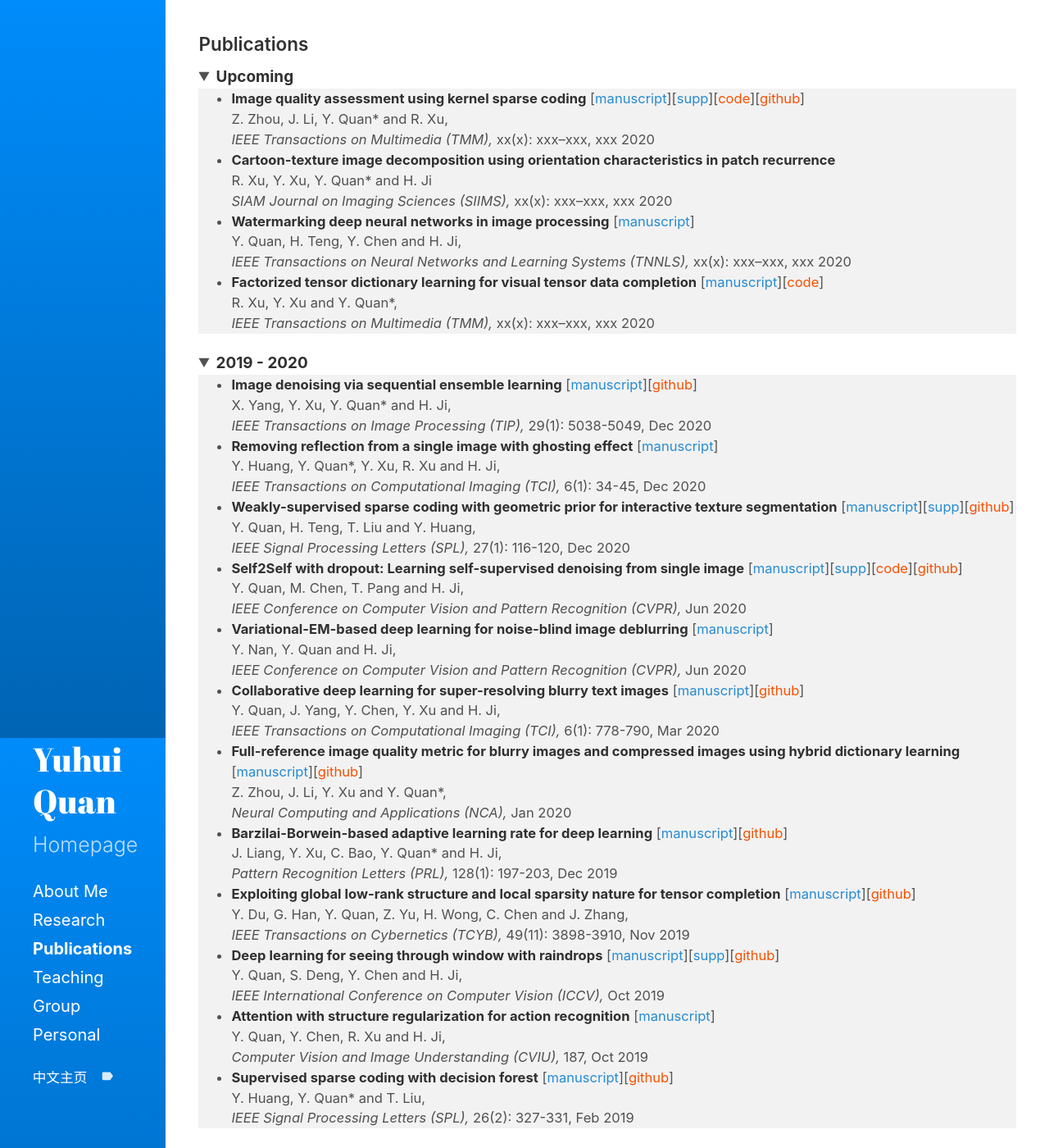
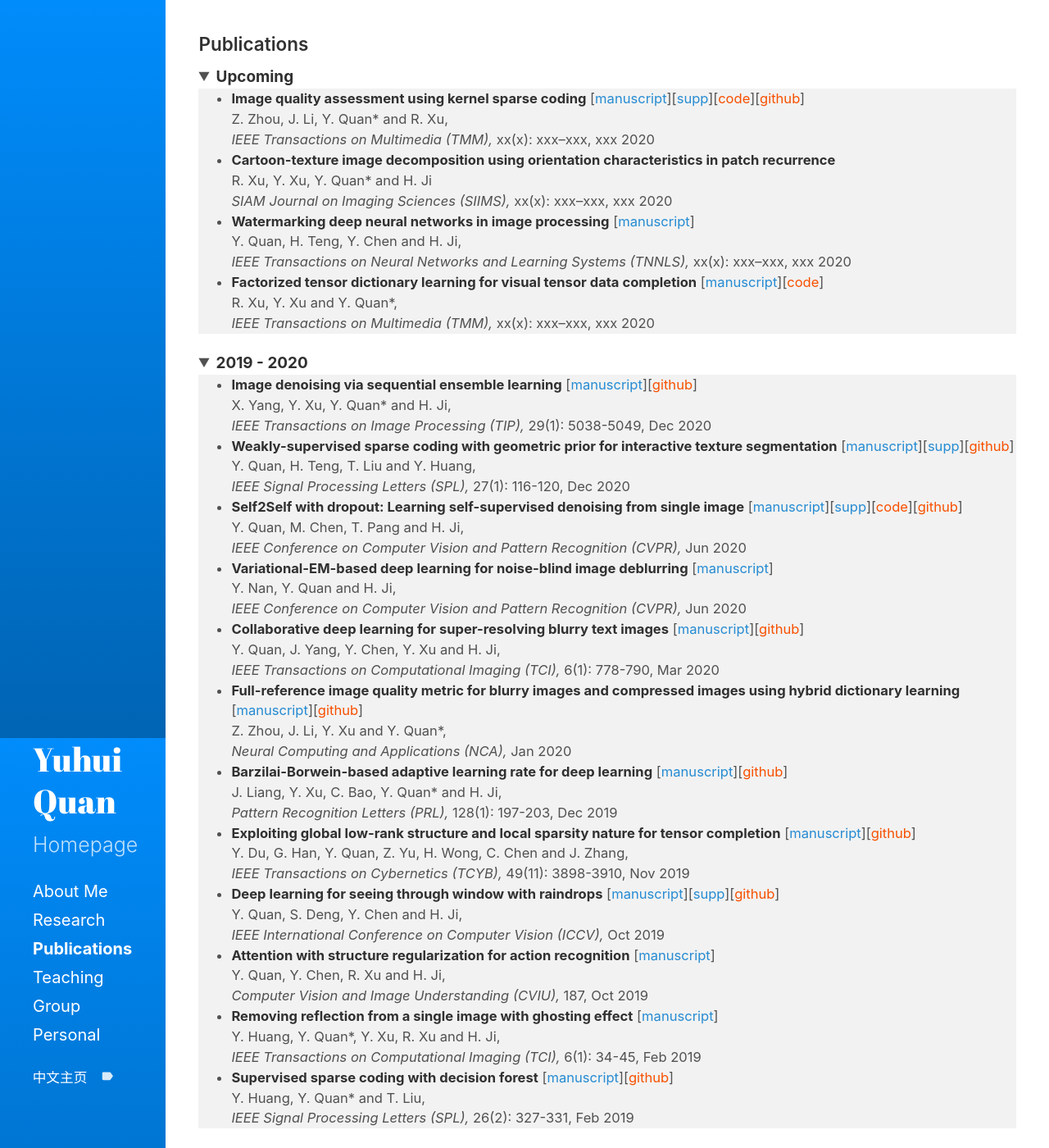
Before and after one commit to csyhquan/csyhquan.github.io, a Jekyll site: the page built from category/c_publication.md, in a window 1280 px wide and 1400 px high. Shown: the whole window at 82% size. Built offline with Jekyll 4.4.1, drawn with Linux system fonts in a browser that asks for light colours; part of the change alters nothing that is shown.

Commit message:
Update c_publication.md

```diff
--- a/category/c_publication.md
+++ b/category/c_publication.md
@@ -32,9 +32,7 @@ title: Publications
 <li><span><strong>Image denoising via sequential ensemble learning</strong> [<a href="https://github.com/csyhquan/csyhquan.github.io/raw/master/manuscript/20-tip-Image%20Denoising%20via%20Sequential%20Ensemble%20Learning.pdf" download="github4">manuscript</a>][<a href="https://github.com/cs-rukawa/NLED_Code" download="code9"><font color="#F75000">github</font></a>]</span><br />
 <span> X. Yang, Y. Xu, Y. Quan* and H. Ji,<br />
 <em> IEEE Transactions on Image Processing (TIP), </em>29(1): 5038-5049, Dec 2020</span></li>
-<li><span><strong>Removing reflection from a single image with ghosting effect</strong> [<a href="https://github.com/csyhquan/csyhquan.github.io/raw/master/manuscript/20-tci-Removing%20Reflection%20From%20a%20Single%20Image%20With%20Ghosting%20Effect.pdf" download="github3">manuscript</a>]</span><br />
-<span> Y. Huang, Y. Quan*, Y. Xu, R. Xu and H. Ji,<br />
-<em> IEEE Transactions on Computational Imaging (TCI), </em>6(1): 34-45, Dec 2020</span></li>
+
 <li><span><strong>Weakly-supervised sparse coding with geometric prior for interactive texture segmentation</strong> [<a href="https://github.com/csyhquan/csyhquan.github.io/raw/master/manuscript/20-spl-Weakly-Supervised%20Sparse%20Coding%20with%20Geometric%20Prior%20for%20Interactive%20Texture%20Segmentation.pdf" download="github4">manuscript</a>][<a href="https://github.com/csyhquan/csyhquan.github.io/raw/master/manuscript/20-spl-Weakly-Supervised%20Sparse%20Coding%20with%20Geometric%20Prior%20for%20Interactive%20Texture%20Segmentation%20(SUPP).pdf" download="sup3">supp</a>][<a href="https://github.com/csyanhuang/texSeg"><font color="#F75000">github</font></a>]</span><br />
 <span> Y. Quan, H. Teng, T. Liu and Y. Huang,<br />
 <em> IEEE Signal Processing Letters (SPL), </em>27(1): 116-120, Dec 2020</span></li>
@@ -77,6 +75,9 @@ title: Publications
 <li><span style="font-size: 95%;"><strong>Deeply exploiting long-term view dependency for 3D shape recognition</strong> [<a href="https://github.com/csyhquan/csyhquan.github.io/raw/master/manuscript/19-access-Deeply%20Exploiting%20Long-Term%20View%20Dependency%20for%203D%20Shape%20Recognition.pdf" download="github9">manuscript</a>] </span><br />
 <span style="font-size: 95%;"> Y. Xu, C. Zheng, R. Xu and Y. Quan*,<br />
 <em> IEEE Access (ACCESS), </em>7: 111678-111691, Aug 2019</span></li>-->
+<li><span><strong>Removing reflection from a single image with ghosting effect</strong> [<a href="https://github.com/csyhquan/csyhquan.github.io/raw/master/manuscript/20-tci-Removing%20Reflection%20From%20a%20Single%20Image%20With%20Ghosting%20Effect.pdf" download="github3">manuscript</a>]</span><br />
+<span> Y. Huang, Y. Quan*, Y. Xu, R. Xu and H. Ji,<br />
+<em> IEEE Transactions on Computational Imaging (TCI), </em>6(1): 34-45, Feb 2019</span></li>
  <li><span><strong>Supervised sparse coding with decision forest</strong> [<a href="https://github.com/csyhquan/csyhquan.github.io/raw/master/manuscript/19-spl-Supervised%20Sparse%20Coding%20With%20Decision%20Forest.pdf" download="github5">manuscript</a>][<a href="https://github.com/csyanhuang/SCDF" ><font color="#F75000">github</font></a>] </span><br />
 <span> Y. Huang, Y. Quan* and T. Liu,<br />
  <em> IEEE Signal Processing Letters (SPL), </em>26(2): 327-331, Feb 2019</span></li>
```
